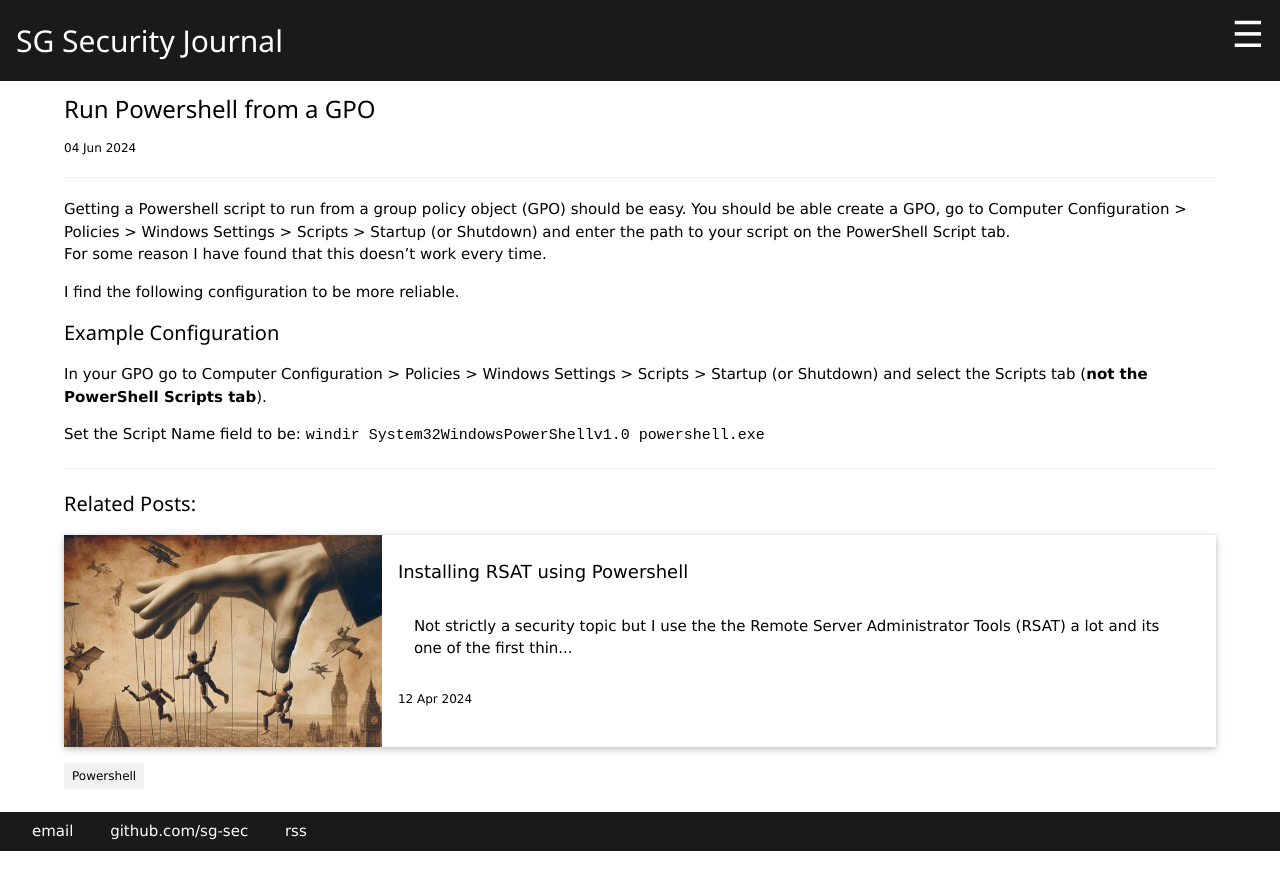
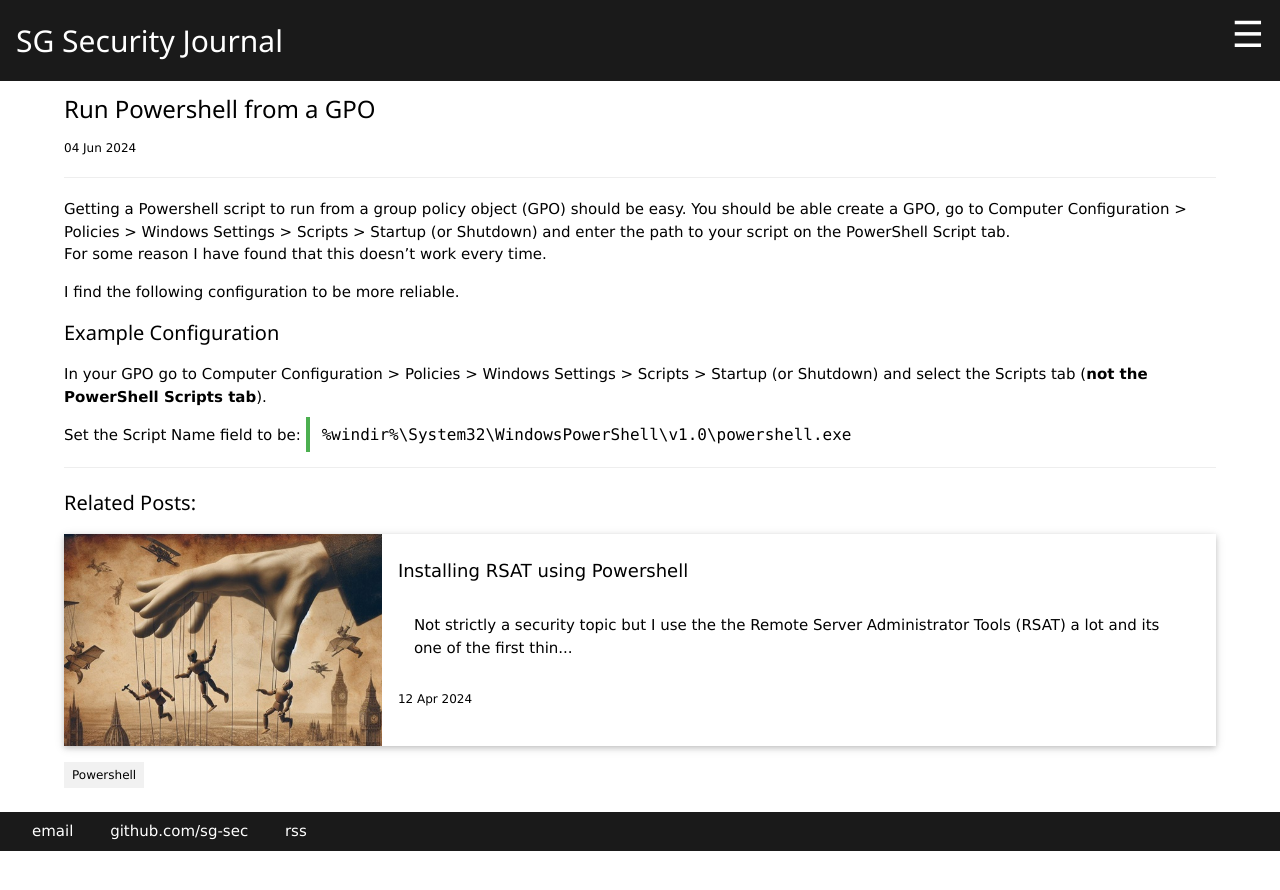
Before and after one commit to sg-sec/sg-sec.github.io, a Jekyll site: the page built from _posts/2024-06-04-Run-Powershell-from-GPO.md, in a window 1280 px wide. Shown: the top 890 px of the page. Built offline with Jekyll 4.4.1, drawn with Linux system fonts in a browser that asks for light colours.

Commit message:
Update 2024-06-04-Run-Powershell-from-GPO.md

```diff
--- a/_posts/2024-06-04-Run-Powershell-from-GPO.md
+++ b/_posts/2024-06-04-Run-Powershell-from-GPO.md
@@ -17,4 +17,4 @@ I find the following configuration to be more reliable.
 In your GPO go to Computer Configuration > Policies > Windows Settings > Scripts > Startup (or Shutdown) and select the Scripts tab (**not the PowerShell Scripts tab**).
 
 Set the Script Name field to be:
-`windir System32WindowsPowerShellv1.0 powershell.exe`
+`%windir%\System32\WindowsPowerShell\v1.0\powershell.exe`{:.w3-code}
```
